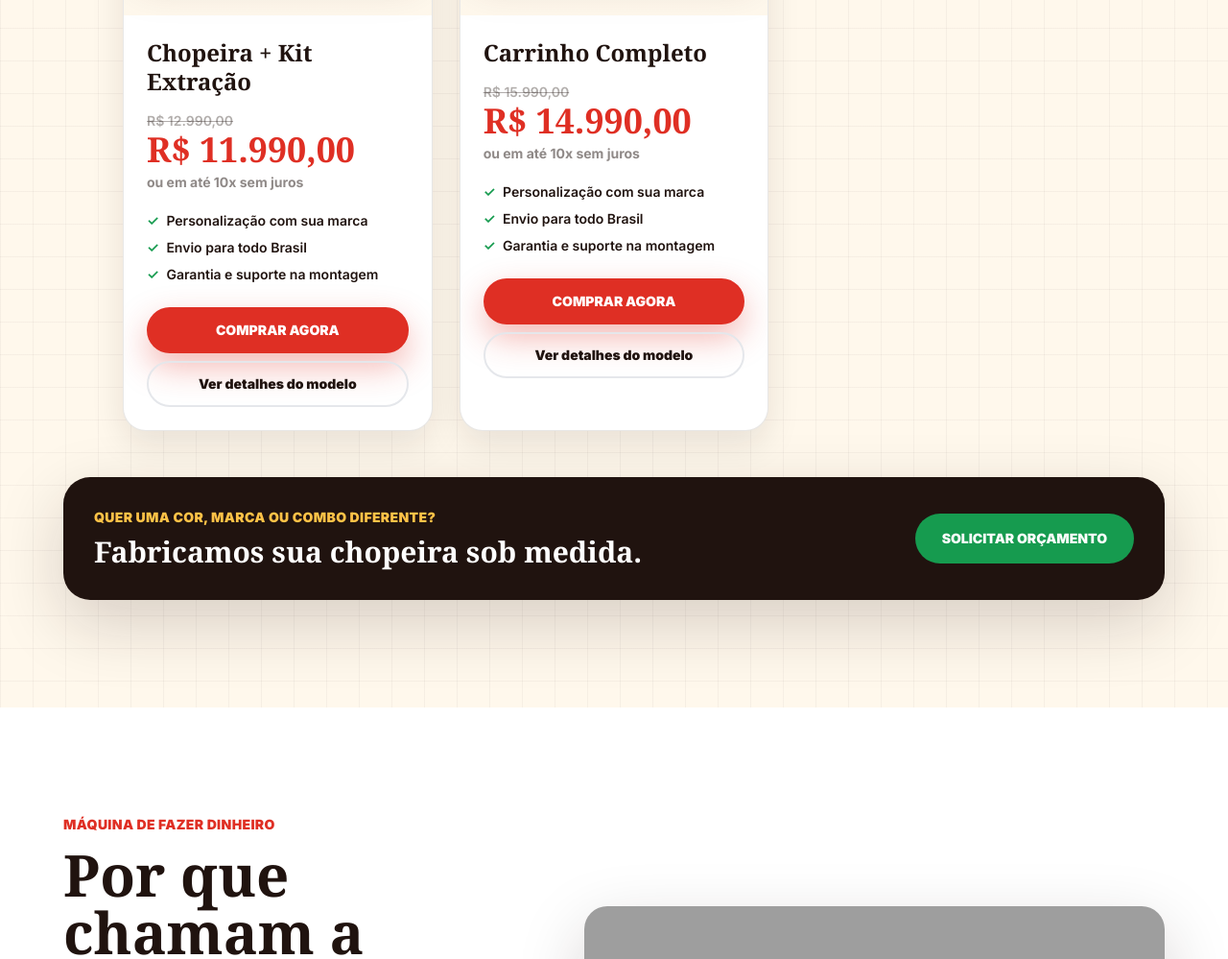
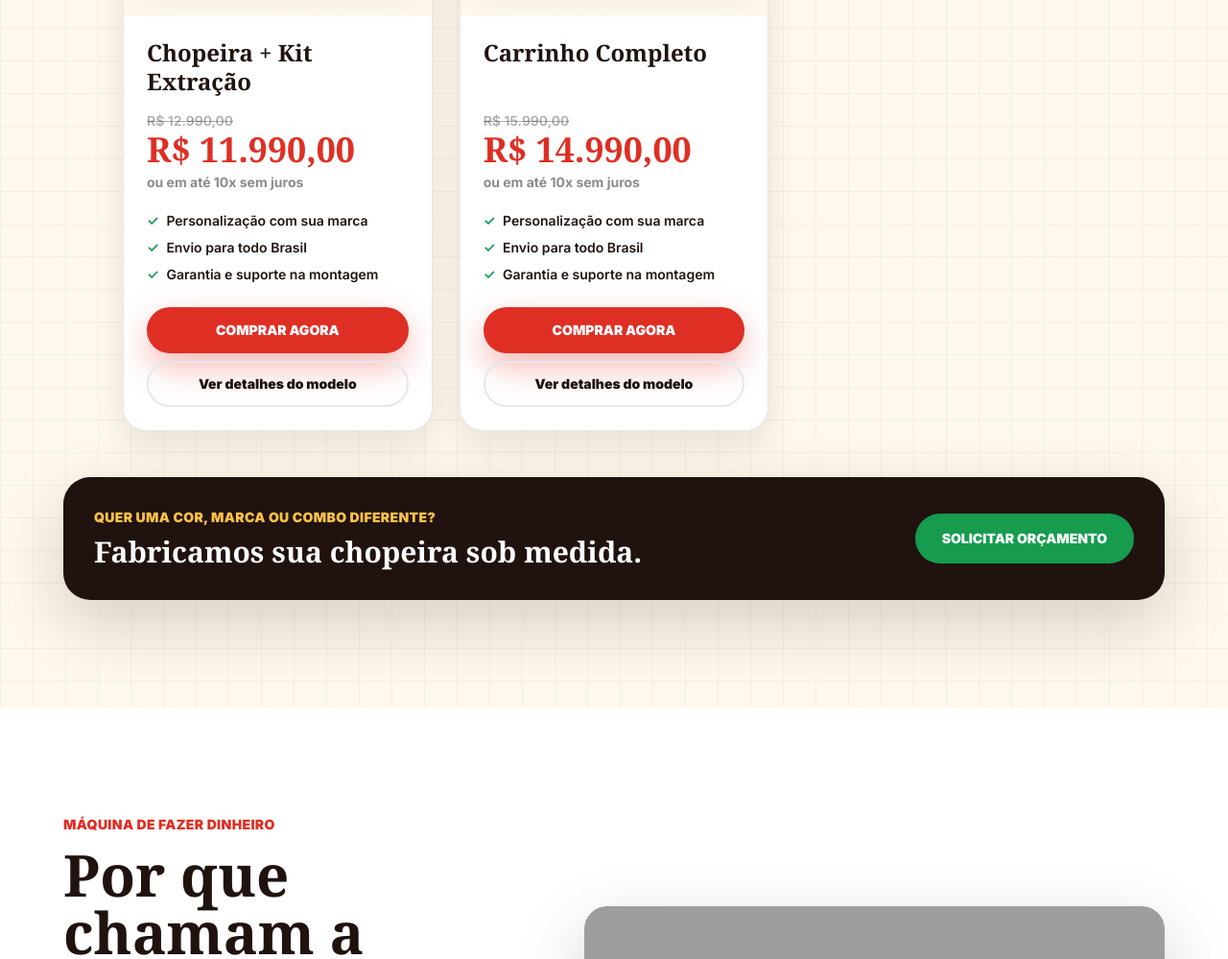
Before and after one commit to Pythonic2/ladingpage_donadochopp, a Django app: page / in a window 1280 px wide. Shown: the part 1948-2947 px from the top of the page at 96% size. Run offline with Django 5.2, Linux system fonts and the light colour scheme; data comes from the database, SQL or seed files in the repository; data that the repository does not hold is empty; some libraries are stand-ins or nearby versions; grey boxes are pictures that could not be loaded.

Commit message:
formatando prodito padrao

```diff
--- a/templates/landing_new.html
+++ b/templates/landing_new.html
@@ -554,16 +554,16 @@
 
                 <div id="productCarousel" class="event-carousel -mx-4 flex gap-4 overflow-x-auto scroll-smooth px-4 pb-4 md:mx-auto md:grid md:max-w-5xl md:grid-cols-3 md:gap-7 md:overflow-visible md:px-0 md:pb-0">
                     {% for produto in produtos %}
-                    <article class="price-card event-slide reveal min-w-[86%] overflow-hidden rounded-[1.5rem] border border-ink/10 bg-white shadow-soft sm:min-w-[62%] md:min-w-0">
-                        <a href="{{ produto.get_absolute_url }}" class="product-media block relative p-4">
+                    <article class="price-card event-slide reveal flex min-w-[86%] flex-col overflow-hidden rounded-[1.5rem] border border-ink/10 bg-white shadow-soft sm:min-w-[62%] md:min-w-0">
+                        <a href="{{ produto.get_absolute_url }}" class="product-media relative flex h-80 items-center p-4">
                             {% if produto.preco_sem_desconto > 0 %}
                             <span class="absolute left-4 top-4 z-10 rounded-full bg-flame px-3 py-1.5 text-xs font-black uppercase text-white">Oferta</span>
                             {% endif %}
                             <img src="{{ produto.imagem_segura_url }}" alt="{{ produto.nome }}"
                                 class="mx-auto h-72 w-full object-contain transition duration-500 hover:scale-105" />
                         </a>
-                        <div class="p-6">
-                            <h3 class="font-display text-2xl font-black leading-tight">{{ produto.nome }}</h3>
+                        <div class="flex flex-1 flex-col p-6">
+                            <h3 class="min-h-[3.75rem] font-display text-2xl font-black leading-tight">{{ produto.nome }}</h3>
                             <div class="mt-4">
                                 {% if produto.preco_sem_desconto > 0 %}
                                 <p class="text-sm font-semibold text-ink/35 line-through">{{ produto.preco_sem_desconto|reais }}</p>
@@ -576,7 +576,7 @@
                                 <li class="flex gap-2"><span class="font-black text-leaf">✓</span> Envio para todo Brasil</li>
                                 <li class="flex gap-2"><span class="font-black text-leaf">✓</span> Garantia e suporte na montagem</li>
                             </ul>
-                            <div class="mt-6 grid gap-2">
+                            <div class="mt-auto grid gap-2 pt-6">
                                 <a href="{{ produto.get_checkout_url }}"
                                     class="rounded-full bg-flame px-5 py-3.5 text-center text-sm font-black uppercase text-white shadow-cta transition hover:scale-[1.02]">
                                     Comprar agora
```
